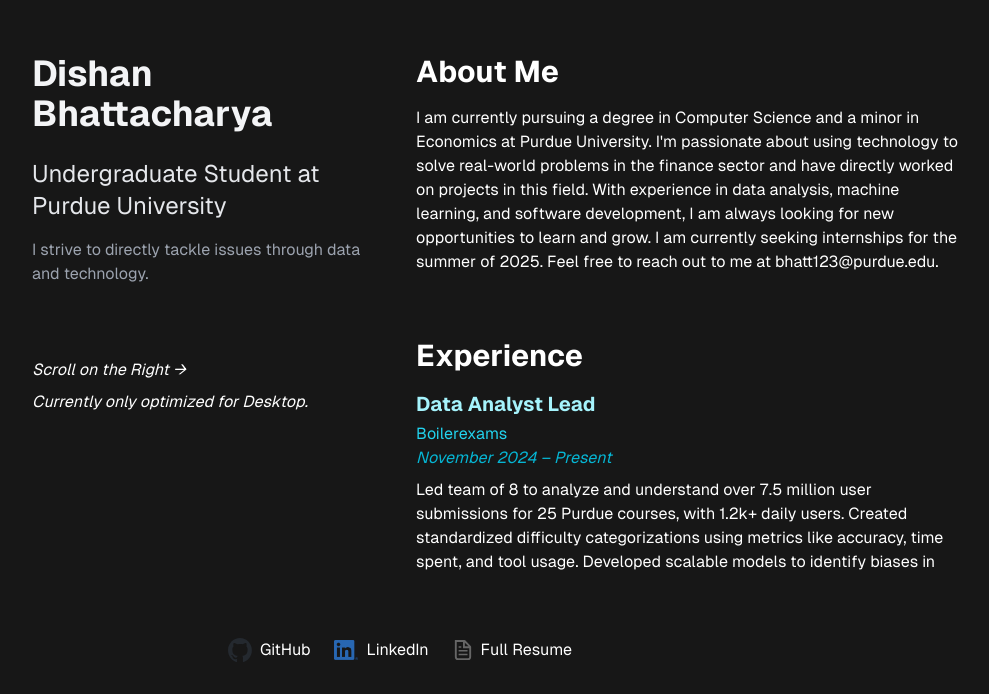
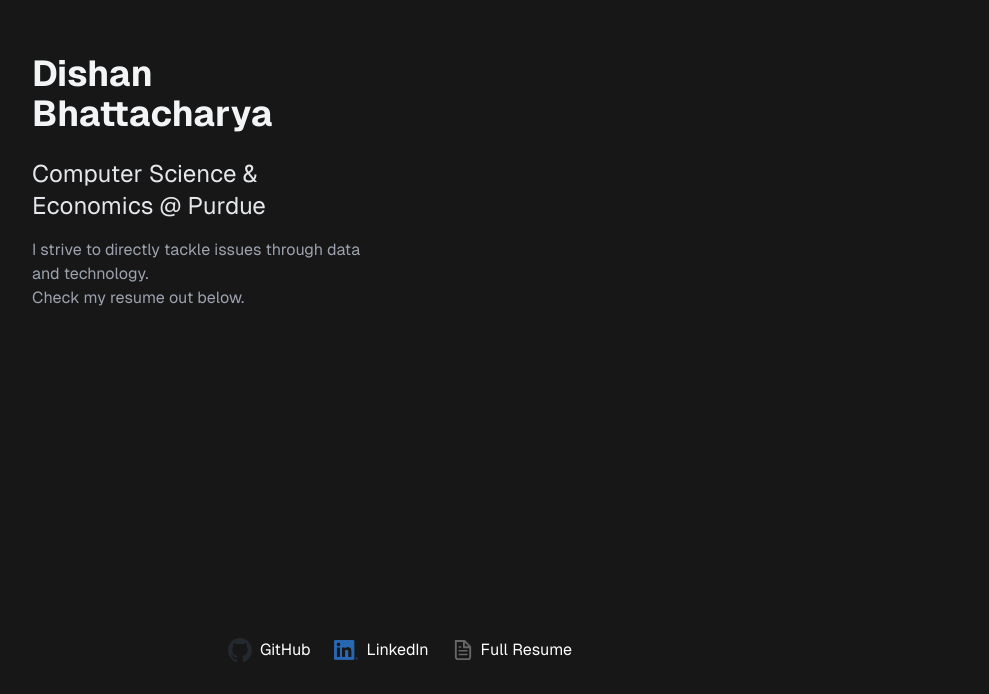
Before and after one commit to disbh/portfolio-v3, a Next.js app: page / in a window 1280 px wide. Shown: the part 106-800 px from the top of the page, without its empty margins (240-1229 px from the left). Built offline with nearby package versions, Linux system fonts and the light colour scheme.

Commit message:
2025 Summer

```diff
--- a/app/page.tsx
+++ b/app/page.tsx
@@ -3,48 +3,11 @@ import Resume from "../components/Resume";
 import Project from "../components/Project";
 
 const jobExperience = [
-  {
-    title: "Data Analyst Lead",
-    company: "Boilerexams",
-    duration: "November 2024 – Present",
-    description: "Led team of 8 to analyze and understand over 7.5 million user submissions for 25 Purdue courses, with 1.2k+ daily users. Created standardized difficulty categorizations using metrics like accuracy, time spent, and tool usage. Developed scalable models to identify biases in 188 exams for improved student exam preparation.",
-  },
-  {
-    title: "Vice President of Technical Committees",
-    company: "Purdue IEEE",
-    duration: "December 2024 – Present",
-    description: "Led 7 technical committees with 800+ members and $40,000+ in funds. Spearheaded workshop on machine learning and finance with 50+ attendees. Supported execution of networking banquet with 100+ attendees including sponsors, industry reps, and professors.",
-  },
-  {
-    title: "Frontend Developer",
-    company: "Jubilee Club, Bengali Cultural Club",
-    duration: "January 2022 – August 2024",
-    description: "Published a resource portal for the local Bengali community with 1.5k monthly views. Collaborated on website renovation, attracting 6,000+ unique visitors. Honored with the “Youth Leadership” award for community contributions.",
-  },
-  {
-    title: "Junior Developer Intern",
-    company: "SAP (Systems, Applications and Products in Data Processing)",
-    duration: "July 2023 – August 2023",
-    description: "Built a mobile ticketing application integrated with S/4 HANA for industrial issue tracking. Engaged with testing, sales, and technical support teams to understand the product lifecycle and improve user-facing features.",
-  },
+
 ];
 
 const ProjectExperience = [
-  {
-    title: "Indian Tech Startup Success Prediction",
-    duration: "July 2023 – August 2024",
-    description: "Created machine learning models (Random Forest, XGBoost, LightGBM) to predict success of Indian tech startups, achieving 82% accuracy. Visualized key insights and outliers; most important predictors included seed lag, social media presence, and seed funding raised. Findings presented at Purdue 2024 Fall Undergraduate Research Expo.",
-  },
-  {
-    title: "FunCha: Website for Ethnic Food",
-    duration: "June 2023 – August 2024",
-    description: "Led a team of three to develop a Bengali recipe site using Astro, React, and Tailwind CSS. Addressed lack of Southeast Asian food content online and achieved 2,000+ unique page views in six months. Designed user-centric roadmap for interface development.",
-  },
-  {
-    title: "Wharton High School Data Science Competition",
-    duration: "January 2024 – May 2024",
-    description: "Collaborated in a team of five to develop models predicting outcomes of a simulated soccer league using PyCaret and Seaborn. Placed 2nd out of 300+ teams from 37 countries, recognized for the most accurate model and presentation (via Keynote).",
-  },
+
 ];
 
 
@@ -53,52 +16,27 @@ export default function Home() {
     <div className="h-screen overflow-hidden p-4 pb-20 gap-16 sm:p-20 font-[family-name:var(--font-geist-sans)]">
       <main className="grid grid-cols-2 gap-8 row-start-2 items-start justify-between w-full h-[calc(100vh-200px)]">
 
-        <div className="grid grid-cols-1 gap-2 max-w-xl pl-48 sticky top-20">
+        <div className="grid grid-cols-1 gap-2 pl-48 sticky top-20">
           <div className="grid items-center gap-2">
             <a href="?"><h1 className="text-4xl font-bold mb-4 text-gray-100">Dishan Bhattacharya</h1></a>
-            <h2 className="text-2xl text-gray-200 mb-2">Undergraduate Student at Purdue University</h2>
+            <h2 className="text-2xl text-gray-200 mb-2">Computer Science & Economics @ Purdue</h2>
             <p className="text-gray-400">
               I strive to directly tackle issues through data and technology.
+              <br></br>
+              Check my resume out below.
             </p>
           </div>
 
 
-          <p className="italic pt-16">Scroll on the Right →</p>
-          <p className="italic">Currently only optimized for Desktop.</p>
 
 
         </div>
 
         <div className="flex-1 max-w-xl overflow-y-auto max-h-[calc(100vh-200px)] sticky top-16 pt-20">
           <div className="space-y-16">
-            <div id="about-me">
-              <h2 className="text-3xl font-bold mb-4">About Me</h2>
-              <p className="">I am currently pursuing a degree in Computer Science and a minor in Economics at Purdue University. I'm passionate about using technology to solve real-world problems in the finance sector and have directly worked on projects in this field. With experience in data analysis, machine learning, and software development, I am always looking for new opportunities to learn and grow. I am currently seeking internships for the summer of 2025. Feel free to reach out to me at <a href="mailto:bhatt123@purdue.edu" className ="hover:underline">bhatt123@purdue.edu</a>.</p>
-            </div>
 
 
-            <div id="experience">
-              <h2 className="text-3xl font-bold mb-4">Experience</h2>
-              {jobExperience.map((job, index) => (
-                <div key={index} className="mb-8">
-                  <h3 className="text-xl font-bold text-cyan-200 mb-1">{job.title}</h3>
-                  <p className="text-cyan-400">{job.company}</p>
-                  <p className="text-cyan-500 mb-2 italic">{job.duration}</p>
-                  <p className="">{job.description}</p>
-                </div>
-              ))}
-          </div>
 
-            <div id="projects">
-            <h2 className="text-3xl font-bold mb-4">Projects</h2>
-              {ProjectExperience.map((ProjectItem, index) => (
-                <div key={index} className="mb-8">
-                  <h3 className="text-xl font-bold text-emerald-200">{ProjectItem.title}</h3>
-                  <p className="text-emerald-400 mb-2">{ProjectItem.duration}</p>
-                  <p className="">{ProjectItem.description}</p>
-                </div>
-              ))}
-            </div>
 
           </div>
         </div>
```
Also changed, not shown: 1 other file (tests, documents, lock files or other folders).
